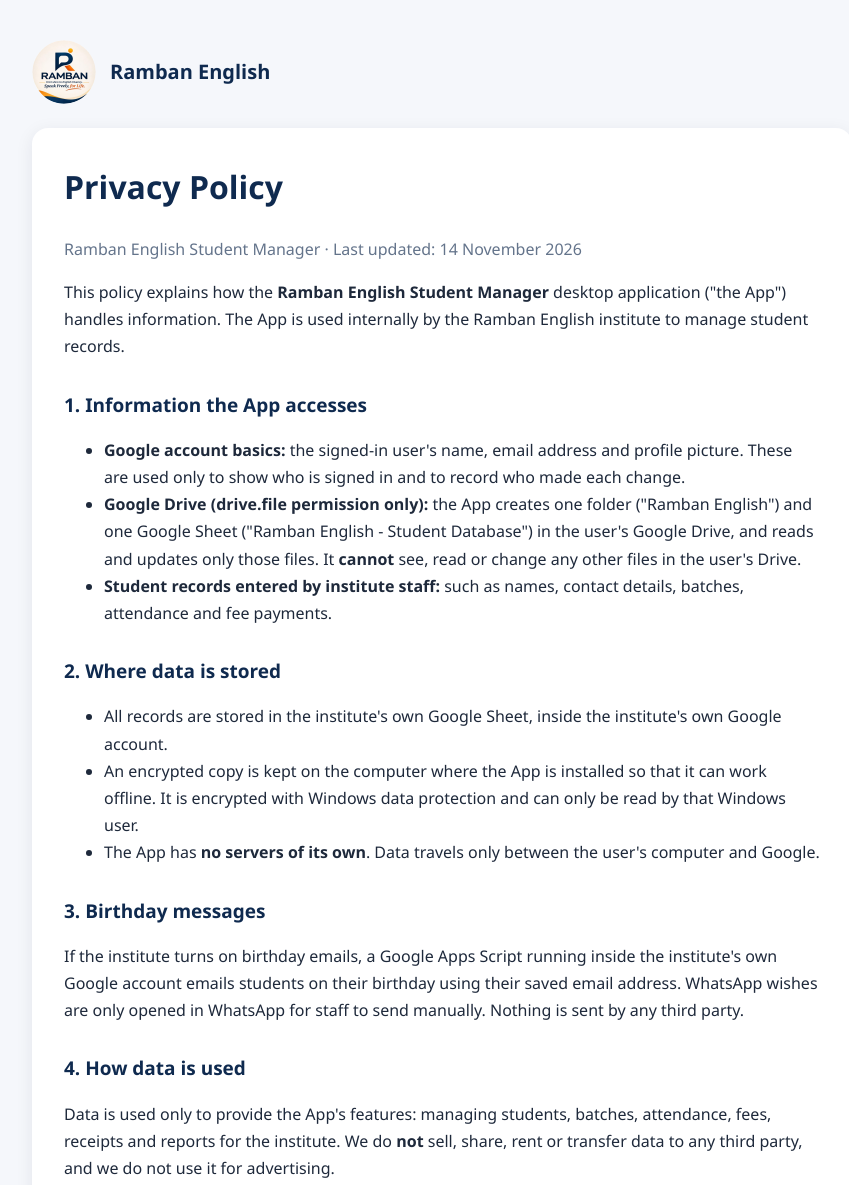
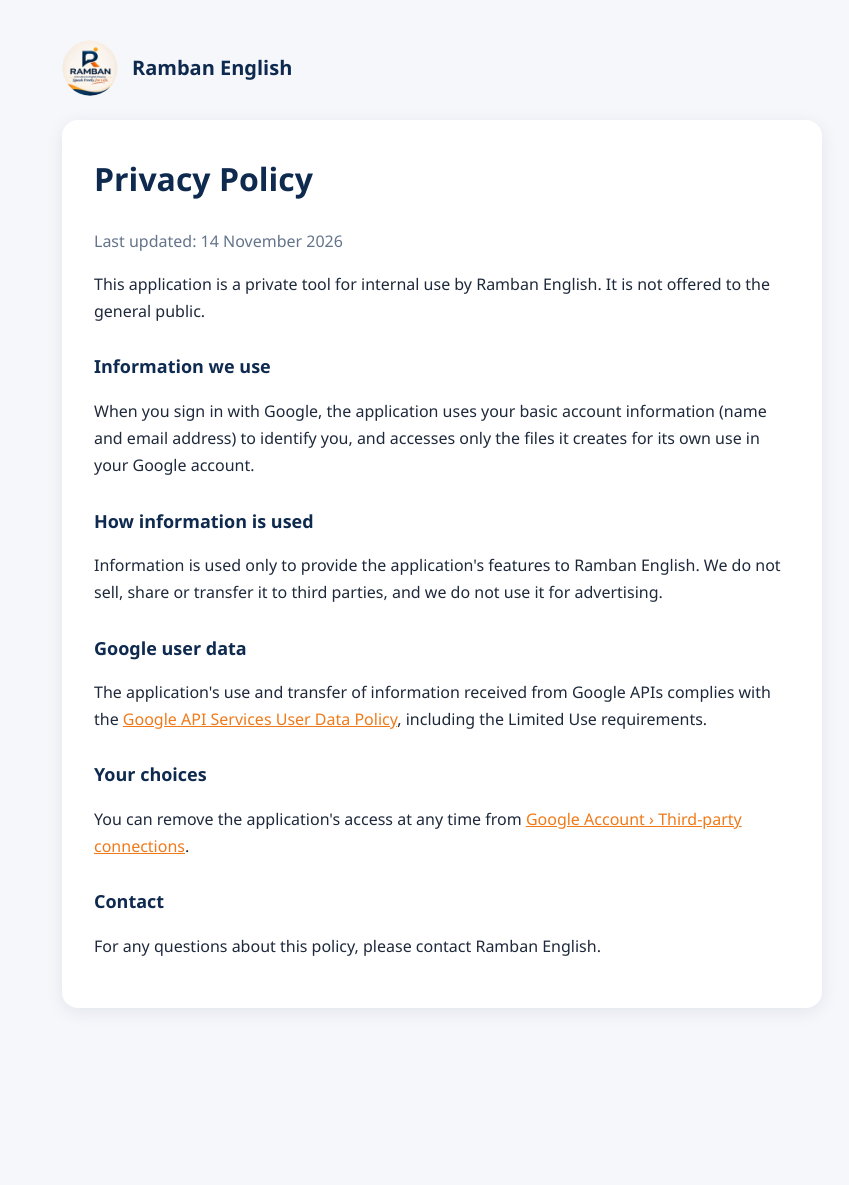
Before and after one commit to yaksheshgupta08/ramban-english-app-v2, a plain HTML site: page docs/privacy.html in a window 1280 px wide. Shown: the top 1185 px of the page, without its empty margins (198-1047 px from the left). After the commit the page ends 1068 px from the top, so only its background shows below. Drawn offline with Linux system fonts and the light colour scheme.

Commit message:
Simplify public pages
Co-Authored-By: Claude Opus 5.5 <noreply@anthropic.com>

```diff
--- a/docs/privacy.html
+++ b/docs/privacy.html
@@ -3,16 +3,17 @@
 <head>
 <meta charset="utf-8">
 <meta name="viewport" content="width=device-width, initial-scale=1">
-<title>Privacy Policy – Ramban English Student Manager</title>
+<meta name="robots" content="noindex">
+<title>Privacy Policy – Ramban English</title>
 <link rel="icon" href="logo.png">
 <style>
   body { margin:0; font-family:"Segoe UI",system-ui,-apple-system,sans-serif; color:#1e293b; background:#f5f7fb; line-height:1.7; }
-  .wrap { max-width:820px; margin:0 auto; padding:40px 16px 60px; }
+  .wrap { max-width:760px; margin:0 auto; padding:40px 16px 60px; }
   .top { display:flex; align-items:center; gap:14px; margin-bottom:24px; }
-  .top img { width:64px; height:64px; border-radius:50%; }
+  .top img { width:56px; height:56px; border-radius:50%; }
   .top a { color:#0f2a4f; font-weight:700; font-size:20px; text-decoration:none; }
   .card { background:#fff; border-radius:16px; padding:32px; box-shadow:0 4px 18px rgba(15,28,46,.08); }
-  h1 { margin-top:0; color:#0f2a4f; } h2 { color:#0f2a4f; font-size:19px; margin-top:28px; }
+  h1 { margin-top:0; color:#0f2a4f; } h2 { color:#0f2a4f; font-size:18px; margin-top:26px; }
   .muted { color:#64748b; } a { color:#f07a1a; }
 </style>
 </head>
@@ -21,47 +22,28 @@
   <div class="top"><img src="logo.png" alt=""><a href="index.html">Ramban English</a></div>
   <div class="card">
     <h1>Privacy Policy</h1>
-    <p class="muted">Ramban English Student Manager · Last updated: 14 November 2026</p>
+    <p class="muted">Last updated: 14 November 2026</p>
 
-    <p>This policy explains how the <b>Ramban English Student Manager</b> desktop application ("the App") handles
-      information. The App is used internally by the Ramban English institute to manage student records.</p>
+    <p>This application is a private tool for internal use by Ramban English. It is not offered to the general public.</p>
 
-    <h2>1. Information the App accesses</h2>
-    <ul>
-      <li><b>Google account basics:</b> the signed-in user's name, email address and profile picture. These are used only to show who is signed in and to record who made each change.</li>
-      <li><b>Google Drive (drive.file permission only):</b> the App creates one folder ("Ramban English") and one Google Sheet ("Ramban English - Student Database") in the user's Google Drive, and reads and updates only those files. It <b>cannot</b> see, read or change any other files in the user's Drive.</li>
-      <li><b>Student records entered by institute staff:</b> such as names, contact details, batches, attendance and fee payments.</li>
-    </ul>
+    <h2>Information we use</h2>
+    <p>When you sign in with Google, the application uses your basic account information (name and email address) to identify you,
+      and accesses only the files it creates for its own use in your Google account.</p>
 
-    <h2>2. Where data is stored</h2>
-    <ul>
-      <li>All records are stored in the institute's own Google Sheet, inside the institute's own Google account.</li>
-      <li>An encrypted copy is kept on the computer where the App is installed so that it can work offline. It is encrypted with Windows data protection and can only be read by that Windows user.</li>
-      <li>The App has <b>no servers of its own</b>. Data travels only between the user's computer and Google.</li>
-    </ul>
+    <h2>How information is used</h2>
+    <p>Information is used only to provide the application's features to Ramban English. We do not sell, share or transfer it
+      to third parties, and we do not use it for advertising.</p>
 
-    <h2>3. Birthday messages</h2>
-    <p>If the institute turns on birthday emails, a Google Apps Script running inside the institute's own Google account emails students on their birthday
-      using their saved email address. WhatsApp wishes are only opened in WhatsApp for staff to send manually. Nothing is sent by any third party.</p>
-
-    <h2>4. How data is used</h2>
-    <p>Data is used only to provide the App's features: managing students, batches, attendance, fees, receipts and reports for the institute.
-      We do <b>not</b> sell, share, rent or transfer data to any third party, and we do not use it for advertising.</p>
-
-    <h2>5. Google API Services User Data Policy</h2>
-    <p>The App's use and transfer of information received from Google APIs complies with the
+    <h2>Google user data</h2>
+    <p>The application's use and transfer of information received from Google APIs complies with the
       <a href="https://developers.google.com/terms/api-services-user-data-policy" target="_blank" rel="noopener">Google API Services User Data Policy</a>,
       including the Limited Use requirements.</p>
 
-    <h2>6. Data retention and deletion</h2>
-    <p>Data stays in the institute's Google account for as long as the institute keeps it. The institute can delete the spreadsheet from Google Drive at any time.
-      Signing out of the App removes the stored sign-in from the computer, and uninstalling the App removes the program.
-      Access can also be revoked at any time from <a href="https://myaccount.google.com/permissions" target="_blank" rel="noopener">Google Account → Third-party connections</a>.</p>
+    <h2>Your choices</h2>
+    <p>You can remove the application's access at any time from
+      <a href="https://myaccount.google.com/permissions" target="_blank" rel="noopener">Google Account › Third-party connections</a>.</p>
 
-    <h2>7. Security</h2>
-    <p>Sign-in uses Google's official OAuth process in the system browser, so the App never sees the Google password. Sign-in tokens and the offline copy are encrypted on the computer.</p>
-
-    <h2>8. Contact</h2>
+    <h2>Contact</h2>
     <p>For any questions about this policy, please contact Ramban English.</p>
   </div>
 </div>
```
Also changed, not shown: docs/index.html (+12 -40 lines), 1 other file.
